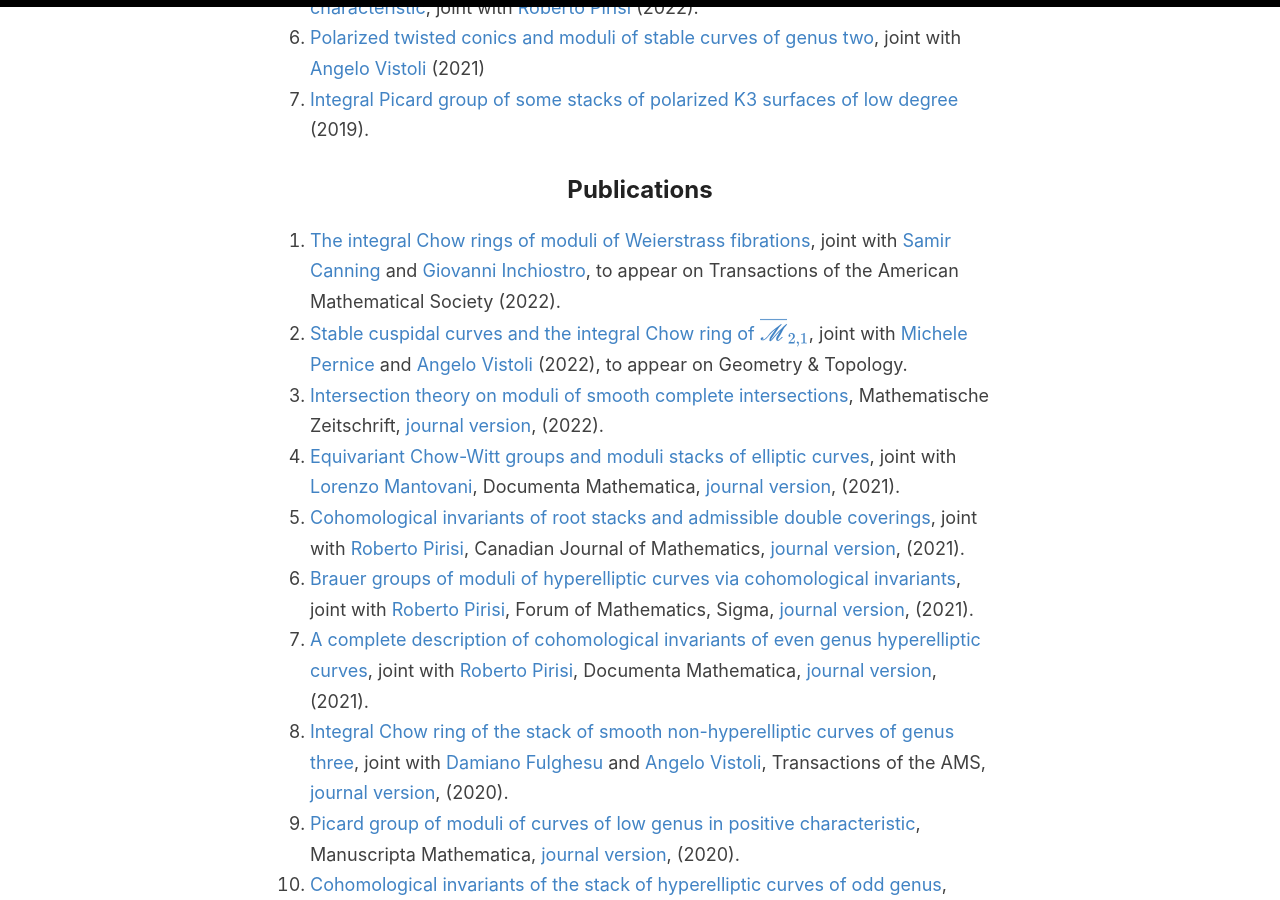
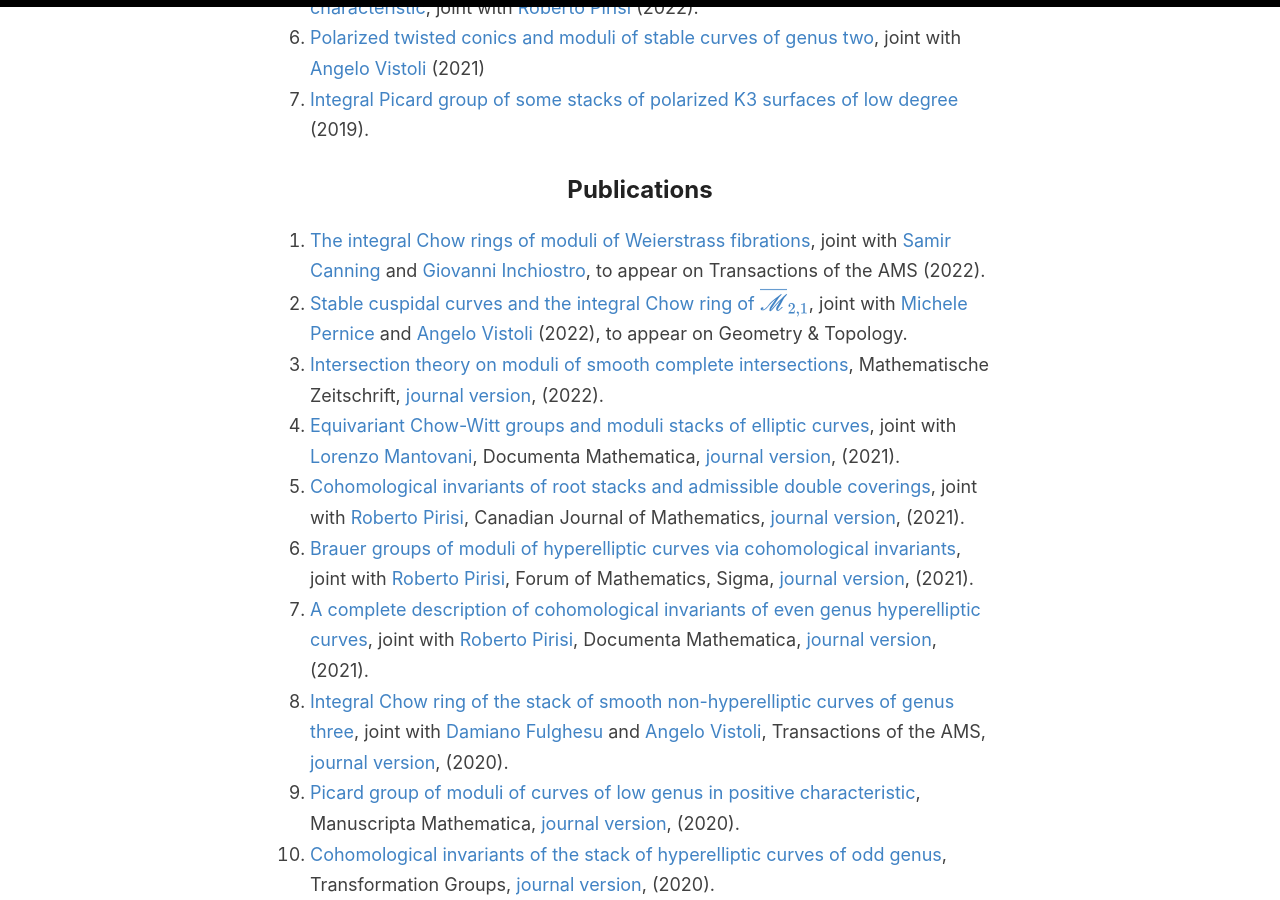
Before and after one commit to anddil/anddil.github.io, a Jekyll site: the page built from _pages/research.md, in a window 1280 px wide and 900 px high, scrolled down 1016 px. Built offline with Jekyll 4.4.1, drawn with Linux system fonts in a browser that asks for light colours.

Commit message:
Update research.md

```diff
--- a/_pages/research.md
+++ b/_pages/research.md
@@ -46,7 +46,7 @@ The kind of techniques that I use include stack-theoretical methods, logarithmic
 5. [Integral Picard group of some stacks of polarized K3 surfaces of low degree](https://arxiv.org/abs/1910.08758) (2019).
 
 ## Publications
-1. [The integral Chow rings of moduli of Weierstrass fibrations](https://arxiv.org/abs/2204.05524), joint with [Samir Canning](https://people.math.ethz.ch/~scanning/) and [Giovanni Inchiostro](https://sites.math.washington.edu/~ginchios/), to appear on Transactions of the American Mathematical Society (2022).
+1. [The integral Chow rings of moduli of Weierstrass fibrations](https://arxiv.org/abs/2204.05524), joint with [Samir Canning](https://people.math.ethz.ch/~scanning/) and [Giovanni Inchiostro](https://sites.math.washington.edu/~ginchios/), to appear on Transactions of the AMS (2022).
 1. [Stable cuspidal curves and the integral Chow ring of $\overline{\mathscr{M}}_{2,1}$](https://arxiv.org/abs/2108.03680), joint with [Michele Pernice](https://michelepernice.github.io/home.html) and [Angelo Vistoli](http://homepage.sns.it/vistoli/) (2022), to appear on Geometry & Topology.
 5. [Intersection theory on moduli of smooth complete intersections](https://arxiv.org/abs/2201.06024), Mathematische Zeitschrift, [journal version](https://doi.org/10.1007/s00209-023-03299-2), (2022).
 1. [Equivariant Chow-Witt groups and moduli stacks of elliptic curves](https://arxiv.org/abs/2107.02305), joint with [Lorenzo Mantovani](http://user.math.uzh.ch/mantovani/index.html), Documenta Mathematica, [journal version](https://doi.org/10.4171/DM/911), (2021).
```
